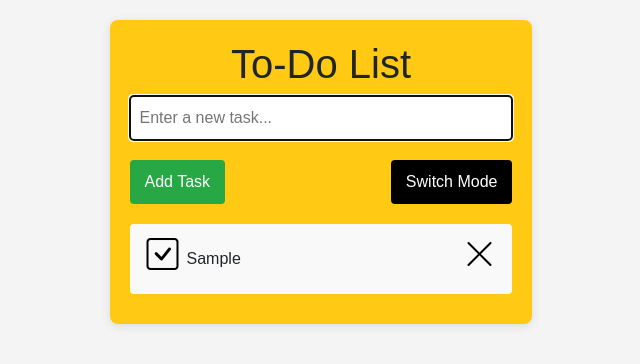
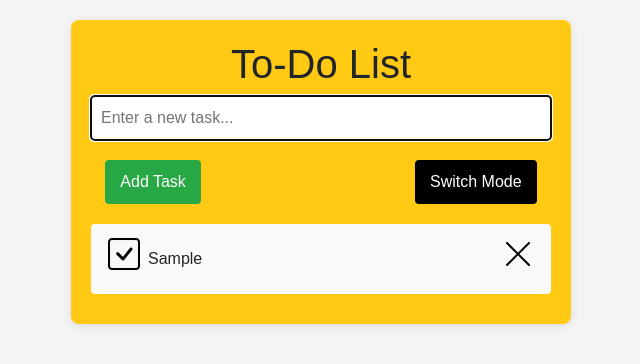
Before and after one commit to ZainiRomand/to-do-list, a plain HTML site: page index.html in a window 1280 px wide. Both pictures are taken after typing "Sample" into the empty fields and a click on the button "Add Task". Shown: the whole page, without its empty margins (319-959 px from the left). Drawn offline with nearby package versions, Linux system fonts and the light colour scheme.

Commit message:
change display to flex for top button holder

```diff
--- a/index.html
+++ b/index.html
@@ -18,7 +18,7 @@
     <div id="app">
         <h1>To-Do List</h1>
         <input type="text" id="task-input" placeholder="Enter a new task...">
-        <div id="btn-holder" >
+        <div id="top-btn-holder" >
             <td><button id="add-task-btn" type="button">Add Task</button></td>
             <td><button id="add-weather-btn" type="button">Weather Forecast</button></td>
             <td><button id="toggle-mode-btn" type="button">Switch Mode</button></td>
--- a/src/script.js
+++ b/src/script.js
@@ -14,7 +14,6 @@ addWeatherBtn.style.visibility = 'hidden';
 
 // Function to render tasks
 function renderTasks() {
-
     taskInput.focus();
 
     taskList.innerHTML = '';
@@ -60,6 +59,8 @@ function renderTasks() {
         taskDiv.appendChild(tdTask);
 
         // Delete icon
+        if (mode == 'task') {
+
             const tdDelete = document.createElement('td');
 
             const deleteIcon = document.createElement('button');
@@ -72,7 +73,7 @@ function renderTasks() {
             tdDelete.appendChild(deleteIcon);
 
             taskDiv.appendChild(tdDelete);
-
+        }
 
         // Append to task list division
         taskList.appendChild(taskDiv);
@@ -141,7 +142,7 @@ function addWeatherInfo() {
         const count = json.data.records[0].forecasts.length;
         for (let i = 0; i < count; i++) {
             let task = {
-                text: json.data.records[0].forecasts[i].day + "  :  " + json.data.records[0].forecasts[i].forecast.text,
+                text: `${json.data.records[0].forecasts[i].day}: ${json.data.records[0].forecasts[i].forecast.text}`,
                 completed: false,
                 type: 'weather'
             }
@@ -158,7 +159,7 @@ function addWeatherInfo() {
 addTaskBtn.addEventListener('click', addTask);
 // Event listener for weather task
 addWeatherBtn.addEventListener('click', addWeatherInfo);
-// Event listener for weather task
+// Event listener for switching mode
 toggleModeBtn.addEventListener('click', () => {
     taskList.innerHTML = "";
     tasks = [];
--- a/src/styles.css
+++ b/src/styles.css
@@ -1,5 +1,4 @@
 body {
-    display: grid;
     font-family: Arial, sans-serif;
     padding: 20px;
     /* background-color: #011627; */
@@ -98,6 +97,10 @@ h1 {
     background-color: #c82333;
 }
 
+#top-btn-holder {
+    display: flex;
+    justify-content: space-around;
+}
 /* table, th, td {
     border: 1px solid black;
   } */
```
Lines whose indentation alone changed are shown as unchanged.
